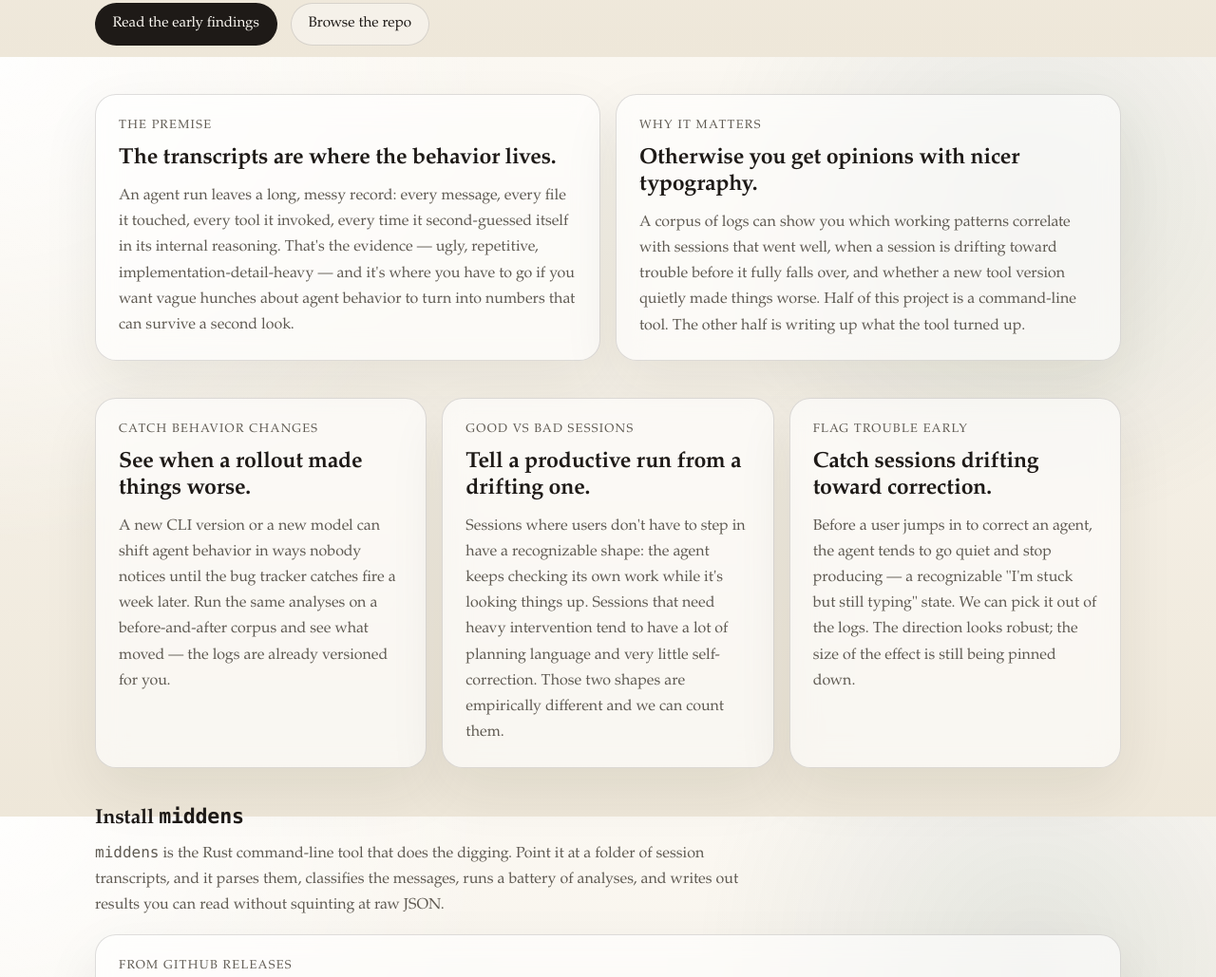
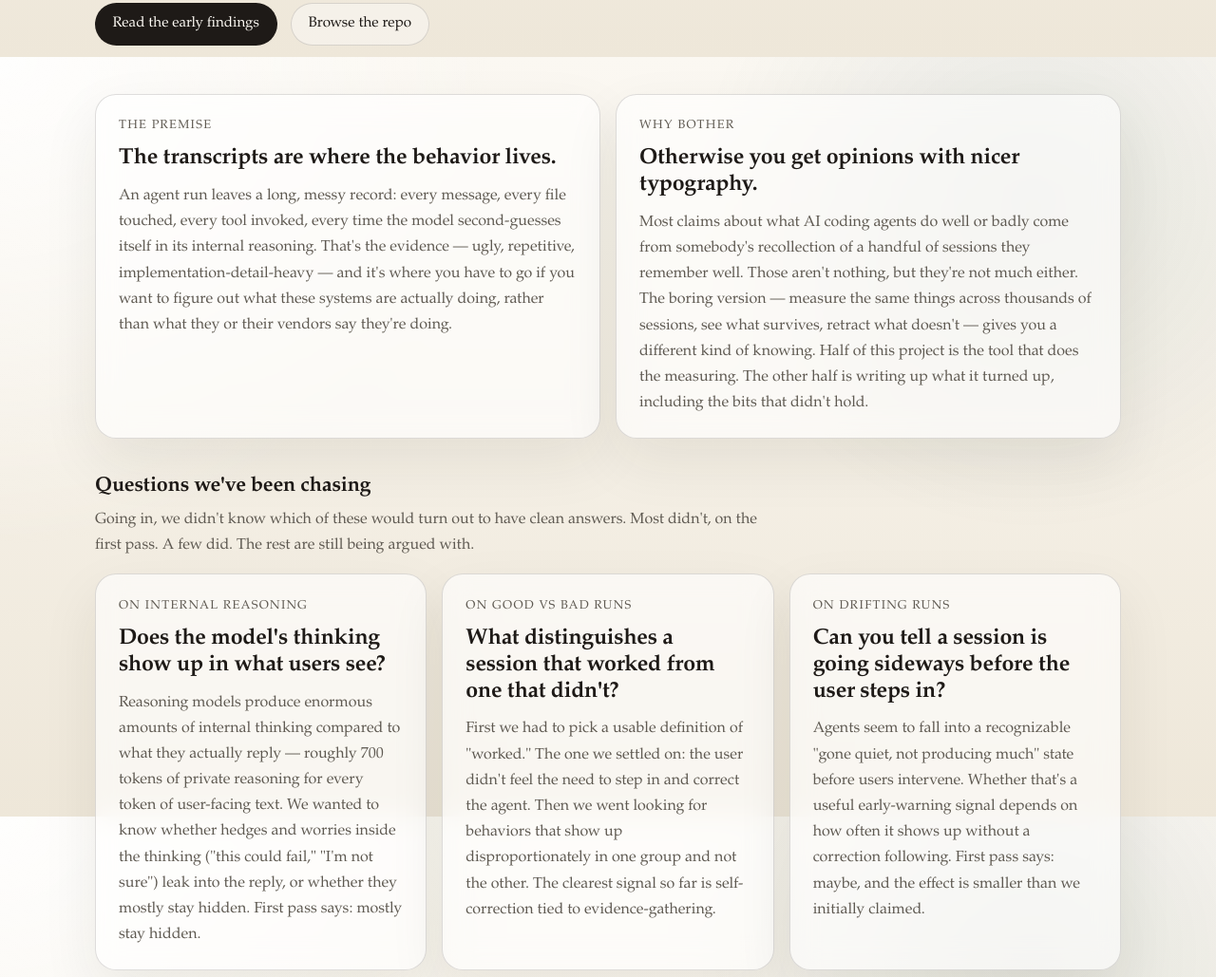
Before and after one commit to Lightless-Labs/third-thoughts, a plain HTML site: page index.html in a window 1280 px wide. Shown: the part 740-1769 px from the top of the page at 95% size. Drawn offline with Linux system fonts and the light colour scheme.

Commit message:
copy: reframe from "solve these problems" to "ask these questions"
The previous pass still positioned middens as a monitoring tool --
"catch regressions, spot working patterns, flag trouble" -- when the
actual project is research: we're trying to figure out what the
questions even are. The use-case grid was a product pitch. The
report's next-steps section was a product roadmap.

- index: replace "What middens does" grid with "Questions we've been
  chasing." Each card states a question, describes how we operationalised
  it, and links to the current first-pass answer in findings. Premise
  card rewritten to lead with research motivation instead of use cases.
- report: next-steps section rewritten to focus on the questions we
  haven't asked yet instead of on making the comparison pipeline more
  operational.

Also: findings page card layout was stuck at a narrow 44rem column on
wide screens, looking orphaned in the page. Moved to a 2-column grid
(3 rows of 2 for the six findings), collapses to 1 column on < 900px.

```diff
--- a/index.html
+++ b/index.html
@@ -44,40 +44,48 @@
             <span class="card-eyebrow">The premise</span>
             <h2>The transcripts are where the behavior lives.</h2>
             <p>
-              An agent run leaves a long, messy record: every message, every file it touched, every tool it invoked, every time it second-guessed itself in its internal reasoning. That's the evidence &mdash; ugly, repetitive, implementation-detail-heavy &mdash; and it's where you have to go if you want vague hunches about agent behavior to turn into numbers that can survive a second look.
+              An agent run leaves a long, messy record: every message, every file touched, every tool invoked, every time the model second-guesses itself in its internal reasoning. That's the evidence &mdash; ugly, repetitive, implementation-detail-heavy &mdash; and it's where you have to go if you want to figure out what these systems are actually doing, rather than what they or their vendors say they're doing.
             </p>
           </article>
           <article class="card panel">
-            <span class="card-eyebrow">Why it matters</span>
+            <span class="card-eyebrow">Why bother</span>
             <h2>Otherwise you get opinions with nicer typography.</h2>
             <p>
-              A corpus of logs can show you which working patterns correlate with sessions that went well, when a session is drifting toward trouble before it fully falls over, and whether a new tool version quietly made things worse. Half of this project is a command-line tool. The other half is writing up what the tool turned up.
+              Most claims about what AI coding agents do well or badly come from somebody's recollection of a handful of sessions they remember well. Those aren't nothing, but they're not much either. The boring version &mdash; measure the same things across thousands of sessions, see what survives, retract what doesn't &mdash; gives you a different kind of knowing. Half of this project is the tool that does the measuring. The other half is writing up what it turned up, including the bits that didn't hold.
             </p>
           </article>
         </div>
       </section>
 
-      <section class="section" aria-label="What middens does">
+      <section class="section" aria-label="Questions we're chasing">
+        <div class="section-head">
+          <div>
+            <h2 class="section-title">Questions we've been chasing</h2>
+            <p>
+              Going in, we didn't know which of these would turn out to have clean answers. Most didn't, on the first pass. A few did. The rest are still being argued with.
+            </p>
+          </div>
+        </div>
         <div class="grid-3">
           <article class="card panel">
-            <span class="card-eyebrow">Catch behavior changes</span>
-            <h2>See when a rollout made things worse.</h2>
+            <span class="card-eyebrow">On internal reasoning</span>
+            <h2>Does the model's thinking show up in what users see?</h2>
             <p>
-              A new CLI version or a new model can shift agent behavior in ways nobody notices until the bug tracker catches fire a week later. Run the same analyses on a before-and-after corpus and see what moved &mdash; the logs are already versioned for you.
+              Reasoning models produce enormous amounts of internal thinking compared to what they actually reply &mdash; roughly 700 tokens of private reasoning for every token of user-facing text. We wanted to know whether hedges and worries inside the thinking ("this could fail," "I'm not sure") leak into the reply, or whether they mostly stay hidden. <a href="./findings.html">First pass says: mostly stay hidden.</a>
             </p>
           </article>
           <article class="card panel">
-            <span class="card-eyebrow">Good vs bad sessions</span>
-            <h2>Tell a productive run from a drifting one.</h2>
+            <span class="card-eyebrow">On good vs bad runs</span>
+            <h2>What distinguishes a session that worked from one that didn't?</h2>
             <p>
-              Sessions where users don't have to step in have a recognizable shape: the agent keeps checking its own work while it's looking things up. Sessions that need heavy intervention tend to have a lot of planning language and very little self-correction. Those two shapes are empirically different and we can count them.
+              First we had to pick a usable definition of "worked." The one we settled on: the user didn't feel the need to step in and correct the agent. Then we went looking for behaviors that show up disproportionately in one group and not the other. <a href="./findings.html">The clearest signal so far is self-correction tied to evidence-gathering.</a>
             </p>
           </article>
           <article class="card panel">
-            <span class="card-eyebrow">Flag trouble early</span>
-            <h2>Catch sessions drifting toward correction.</h2>
+            <span class="card-eyebrow">On drifting runs</span>
+            <h2>Can you tell a session is going sideways before the user steps in?</h2>
             <p>
-              Before a user jumps in to correct an agent, the agent tends to go quiet and stop producing &mdash; a recognizable "I'm stuck but still typing" state. We can pick it out of the logs. The direction looks robust; the size of the effect is still being pinned down.
+              Agents seem to fall into a recognizable "gone quiet, not producing much" state before users intervene. Whether that's a useful early-warning signal depends on how often it shows up without a correction following. <a href="./findings.html">First pass says: maybe, and the effect is smaller than we initially claimed.</a>
             </p>
           </article>
         </div>
--- a/style.css
+++ b/style.css
@@ -304,8 +304,7 @@ h3 {
 .findings-grid {
   display: grid;
   gap: 1.1rem;
-  max-width: 44rem;
-  margin: 0 auto;
+  grid-template-columns: repeat(2, minmax(0, 1fr));
 }
 
 /* Install block */
@@ -345,7 +344,7 @@ footer.page-footer a:hover { color: var(--accent); }
 
 /* Responsive */
 @media (max-width: 900px) {
-  .grid-2, .grid-3 { grid-template-columns: 1fr; }
+  .grid-2, .grid-3, .findings-grid { grid-template-columns: 1fr; }
   .section-head { align-items: flex-start; flex-direction: column; }
 }
 
```
Also changed, not shown: report.html (+3 -3 lines).
